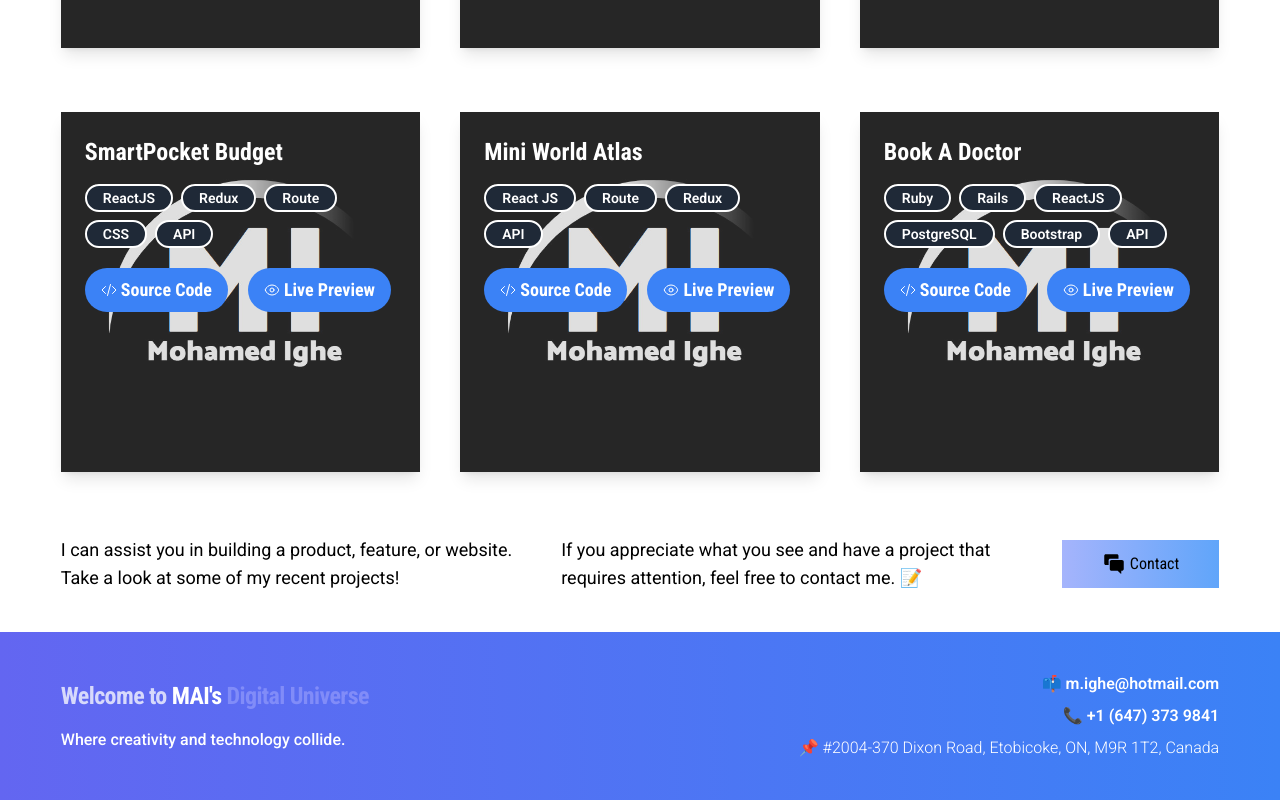
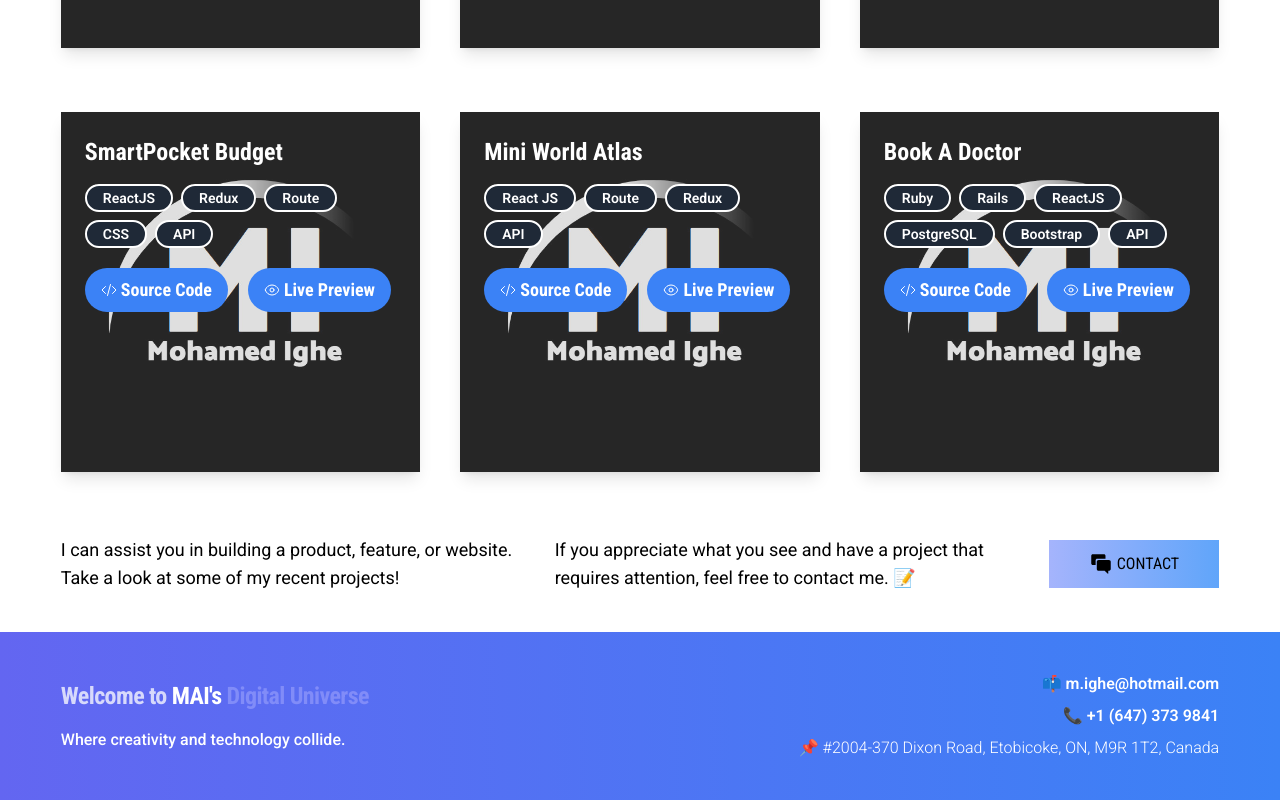
Before and after one commit to katarighe/my-portfolio-website, a React (Vite) app: page /portfolio in a window 1280 px wide. Shown: the part 1340-2140 px from the top of the page. Built offline with nearby package versions, Linux system fonts and the light colour scheme.

Commit message:
Capitalize the letters

```diff
--- a/src/pages/Portfolio.jsx
+++ b/src/pages/Portfolio.jsx
@@ -292,7 +292,7 @@ function MyProjects() {
               className="p-3 px-10 text-black bg-gradient-to-r from-indigo-300 to-blue-400 flex justify-center items-center gap-1 w-full md:w-fit font-robotoCondensed hover:scale-110 transition-transform duration-300"
             >
               <IoIosChatboxes className="text-2xl" />
-              Contact
+              CONTACT
             </Link>
           </div>
         </div>
```
